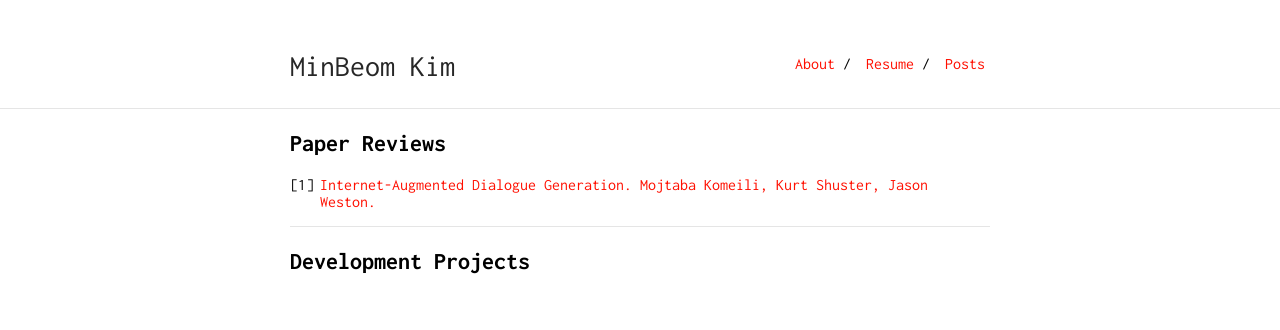
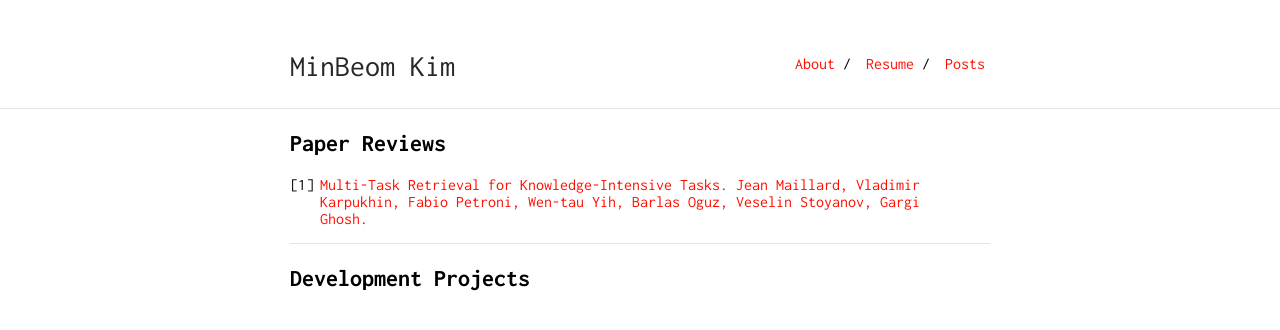
Before and after one commit to minbeomkim/minbeomkim.github.io, a Jekyll site: the page built from post-Multi-Task-Retrieval-for-Knowledge-Intensive-Tasks.md, in a window 1280 px wide. Shown: the top 330 px of the page. Built offline with Jekyll 4.4.1, drawn with Linux system fonts in a browser that asks for light colours; our own code applies the rules of GitHub Pages for plain Markdown files.

Commit message:
Update post-Multi-Task-Retrieval-for-Knowledge-Intensive-Tasks.md

```diff
--- a/post-Multi-Task-Retrieval-for-Knowledge-Intensive-Tasks.md
+++ b/post-Multi-Task-Retrieval-for-Knowledge-Intensive-Tasks.md
@@ -4,7 +4,7 @@ layout: default
 
 ## Paper Reviews
 
-1. [Internet-Augmented Dialogue Generation. Mojtaba Komeili, Kurt Shuster, Jason Weston.]()
+1. [Multi-Task Retrieval for Knowledge-Intensive Tasks. Jean Maillard, Vladimir Karpukhin, Fabio Petroni, Wen-tau Yih, Barlas Oguz, Veselin Stoyanov, Gargi Ghosh.]()
 
 
 ---
```
